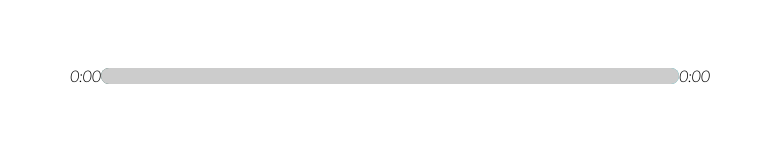
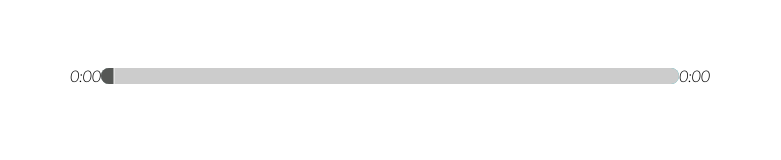
Before and after one commit to BaladaRock/React-MusicApp, a React (Create React App) app: page / in a window 1280 px wide. Shown: the part 494-654 px from the top of the page, without its empty margins (250-1031 px from the left). Built offline with nearby package versions, Linux system fonts and the light colour scheme.

Commit message:
Managed to add thumb style

```diff
--- a/src/components/Player.js
+++ b/src/components/Player.js
@@ -23,9 +23,13 @@ const Player = ({
   // Store current animation transition position and color gradients
   const firstGradient = currentSong.color[0];
   const secondGradient = currentSong.color[1];
-  const animationPercentage = Math.round(
-    (timeInfo.currentTime / timeInfo.duration) * 100
-  );
+
+  const animationPercentage = () => {
+    const currentPercentage = Math.round(
+      (timeInfo.currentTime / timeInfo.duration) * 100
+    );
+    return currentPercentage < 70 ? currentPercentage : currentPercentage - 1;
+  };
 
   // Use ref to access audio tag from Player Component
   const audioRef = useRef(null);
@@ -93,7 +97,7 @@ const Player = ({
           />
           <div
             style={{
-              transform: `translateX(${animationPercentage}%)`,
+              transform: `translateX(${animationPercentage()}%)`,
             }}
             className="animate-track"
           ></div>
--- a/src/styles/_player.scss
+++ b/src/styles/_player.scss
@@ -1,3 +1,16 @@
+@mixin track-style {
+  -webkit-appearance: none;
+  border: 1px solid #f6f6f6;
+  z-index: 10;
+  position: relative;
+  left: 0;
+  height: 30px;
+  width: 15px;
+  border-radius: 3px;
+  background: rgb(85, 87, 85);
+  transform: translateX(-10%);
+}
+
 .player {
   min-height: 20vh;
   display: flex;
@@ -13,7 +26,7 @@
     input {
       border: none;
       width: 100%;
-      padding: 0.1rem 0rem;
+      padding: 1rem 0rem;
       -webkit-appearance: none;
       background: transparent;
       cursor: pointer;
@@ -21,19 +34,8 @@
         padding: 1rem;
       }
       &[type="range"]::-webkit-slider-thumb {
-        visibility: hidden;
-        // Will try to add styling for the thumb,
-        // when any new ideas will cross my mind
-        /*-webkit-appearance: none;
-        border: none;
-        margin-top: -1px;
-        height: 15px;
-        width: 15px;
-        border-radius: 100%;
-        background: black;
-        transform: translateX(-50%);
-        box-shadow: 1px 1px 1px #a5a0a0, 0px 0px 1px #0d0d0d;
-        */
+        @include track-style;
+        margin-top: -20px;
       }
       // Style the range thumb in Mozilla
       &[type="range"]::-moz-range-thumb {
@@ -50,6 +52,7 @@
     width: 100%;
     height: 1rem;
     position: relative;
+    z-index: 15;
     overflow: hidden;
     border-radius: 1rem;
     float: left;
@@ -60,6 +63,7 @@
     width: 100%;
     height: 100%;
     position: absolute;
+    z-index: 7;
     top: 0;
     left: 0;
     padding: 1rem;
```
